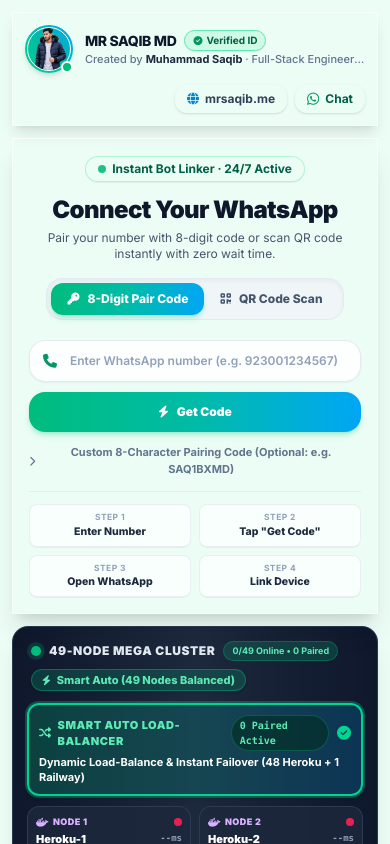
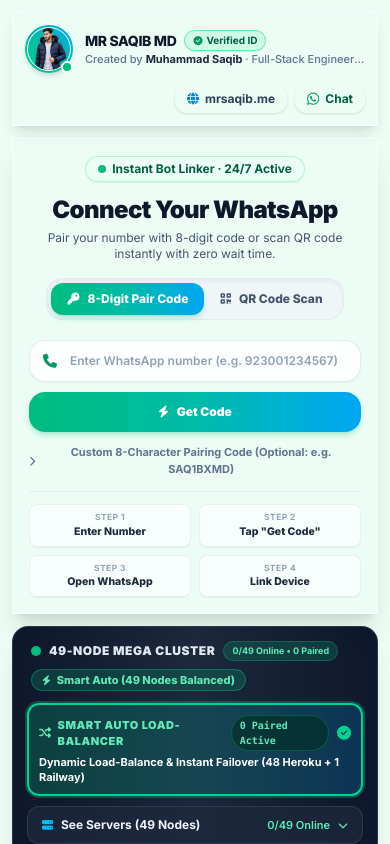
Before and after one commit to toolsaoffical-ssss/mrsaqib242, a Next.js app: page /pair in a window 390 px wide. Shown: the top 844 px of the page. Built offline with nearby package versions, Linux system fonts and the light colour scheme; no server answers.

Commit message:
ui(pair): collapse 49-node cluster grid behind See Servers toggle by default

```diff
--- a/src/pages/pair.tsx
+++ b/src/pages/pair.tsx
@@ -114,6 +114,7 @@ export default function PairPage() {
   // Multi-Node Cluster State
   const [cluster, setCluster] = useState<Record<string, ClusterNode>>(CLUSTER_CONFIG);
   const [selectedServerMode, setSelectedServerMode] = useState<string>('auto');
+  const [showServersGrid, setShowServersGrid] = useState<boolean>(false);
   const autoCounterRef = useRef<number>(0);
 
   // Telemetry & Device State
@@ -916,8 +917,31 @@ export default function PairPage() {
             </div>
           </button>
 
-          {/* Individual 49 Nodes Grid */}
-          <div className="grid grid-cols-2 sm:grid-cols-4 gap-2">
+          {/* Toggle Button to Show/Hide 49-Node Server Grid */}
+          <button
+            type="button"
+            onClick={() => setShowServersGrid((prev) => !prev)}
+            aria-expanded={showServersGrid}
+            className="w-full py-2.5 px-3.5 rounded-xl border border-slate-700/80 bg-slate-800/75 hover:bg-slate-700/75 text-xs font-bold text-slate-100 flex items-center justify-between transition cursor-pointer shadow-sm"
+          >
+            <span className="flex items-center gap-2">
+              <i className="fa-solid fa-server text-sky-400 text-[11px]"></i>
+              <span>{showServersGrid ? 'Hide Servers' : `See Servers (${Object.keys(cluster).length} Nodes)`}</span>
+              {!showServersGrid && selectedServerMode !== 'auto' && (
+                <span className="text-[10px] px-2 py-0.5 rounded-full bg-purple-500/20 text-purple-300 border border-purple-500/30">
+                  Selected: {cluster[selectedServerMode]?.short || selectedServerMode}
+                </span>
+              )}
+            </span>
+            <span className="flex items-center gap-2 text-[11px] text-emerald-300 font-semibold">
+              <span>{onlineNodesCount}/{Object.keys(cluster).length} Online</span>
+              <i className={`fa-solid ${showServersGrid ? 'fa-chevron-up' : 'fa-chevron-down'} text-[10px]`}></i>
+            </span>
+          </button>
+
+          {/* Individual 49 Nodes Grid (Collapsed by default) */}
+          {showServersGrid && (
+            <div className="grid grid-cols-2 sm:grid-cols-4 gap-2 mt-2.5">
             {Object.keys(cluster).map((key) => {
               const node = cluster[key];
               const isSelected = selectedServerMode === key;
@@ -994,7 +1018,8 @@ export default function PairPage() {
                 </button>
               );
             })}
-          </div>
+            </div>
+          )}
         </section>
 
         {/* =================================================================== */}
```
